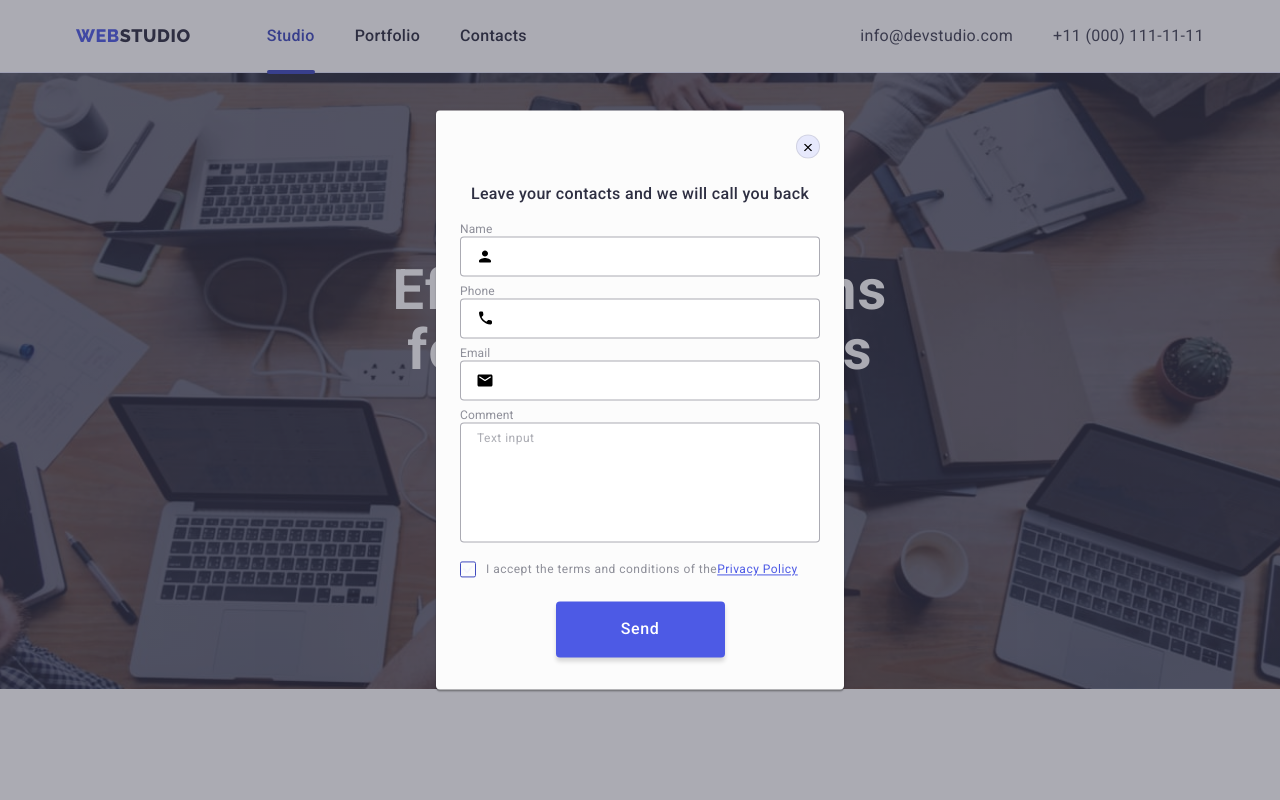
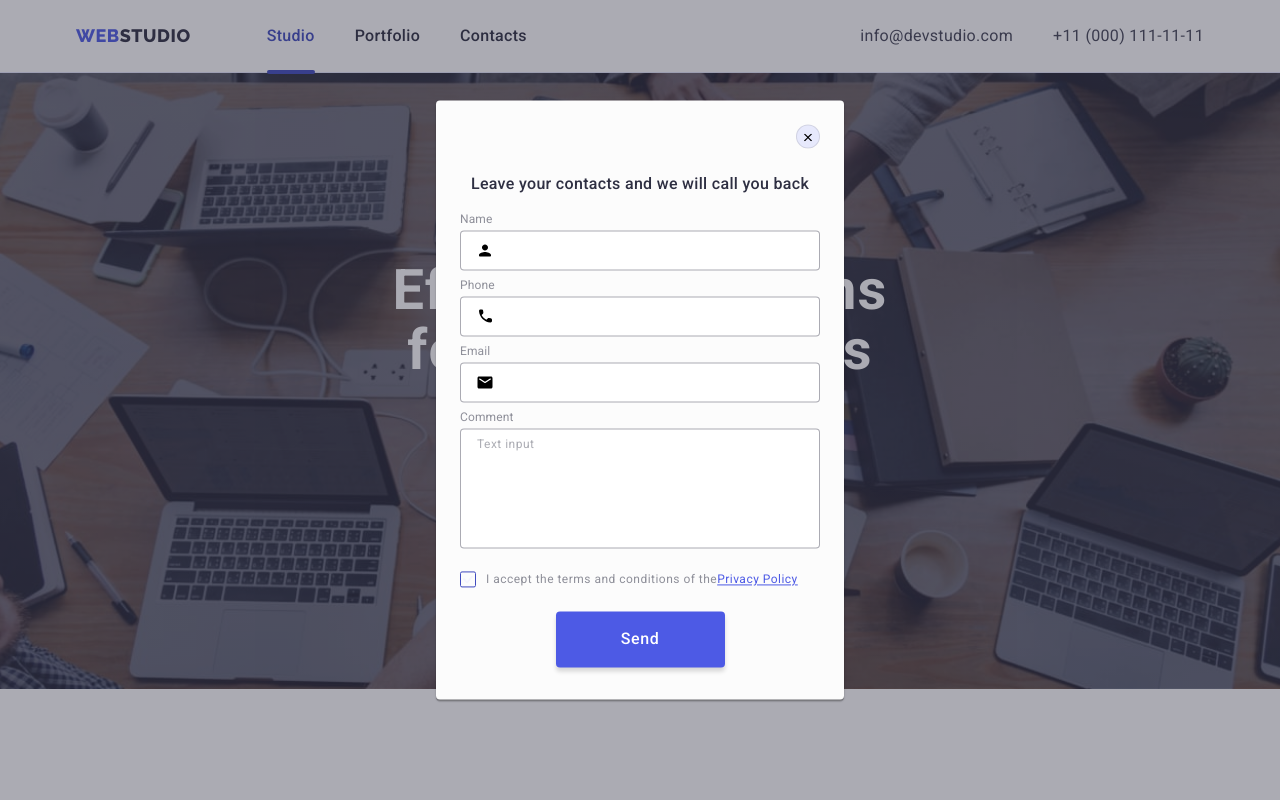
Before and after one commit to NepalMan/goit-markup-hw-06, a plain HTML site: page index.html in a window 1280 px wide. Both pictures are taken after a click on the button "Order Service". Shown: the top 800 px of the page. Drawn offline with nearby package versions, Linux system fonts and the light colour scheme.

Commit message:
for-finish-check

```diff
--- a/css/styles.css
+++ b/css/styles.css
@@ -806,6 +806,7 @@ body {
   border-radius: 4px;
   outline: none;
   transition: color background-color border border-radius;
+  margin-top: 4px;
 }
 
 .modal-input:focus {
@@ -888,6 +889,7 @@ body {
   color: #8e8f99;
   align-items: center;
   position: relative;
+  margin-top: 4px;
 }
 
 .check-text span {
@@ -938,6 +940,7 @@ body {
 
 .modal-comment-text {
   outline: none;
+  margin-top: 4px;
 }
 
 .privacy-text {
--- a/index.html
+++ b/index.html
@@ -492,7 +492,7 @@
                   </svg>
               </span>
             </label>
-            <label for="comment" class="modal-label">Comment
+            <label for="comment" class="modal-label"> <span class="span-name">Comment</span>
               <textarea class="modal-comment-text" name="comment" id="comment-text" placeholder="Text input"></textarea>
           <div class="modal-field">
             <input
```
